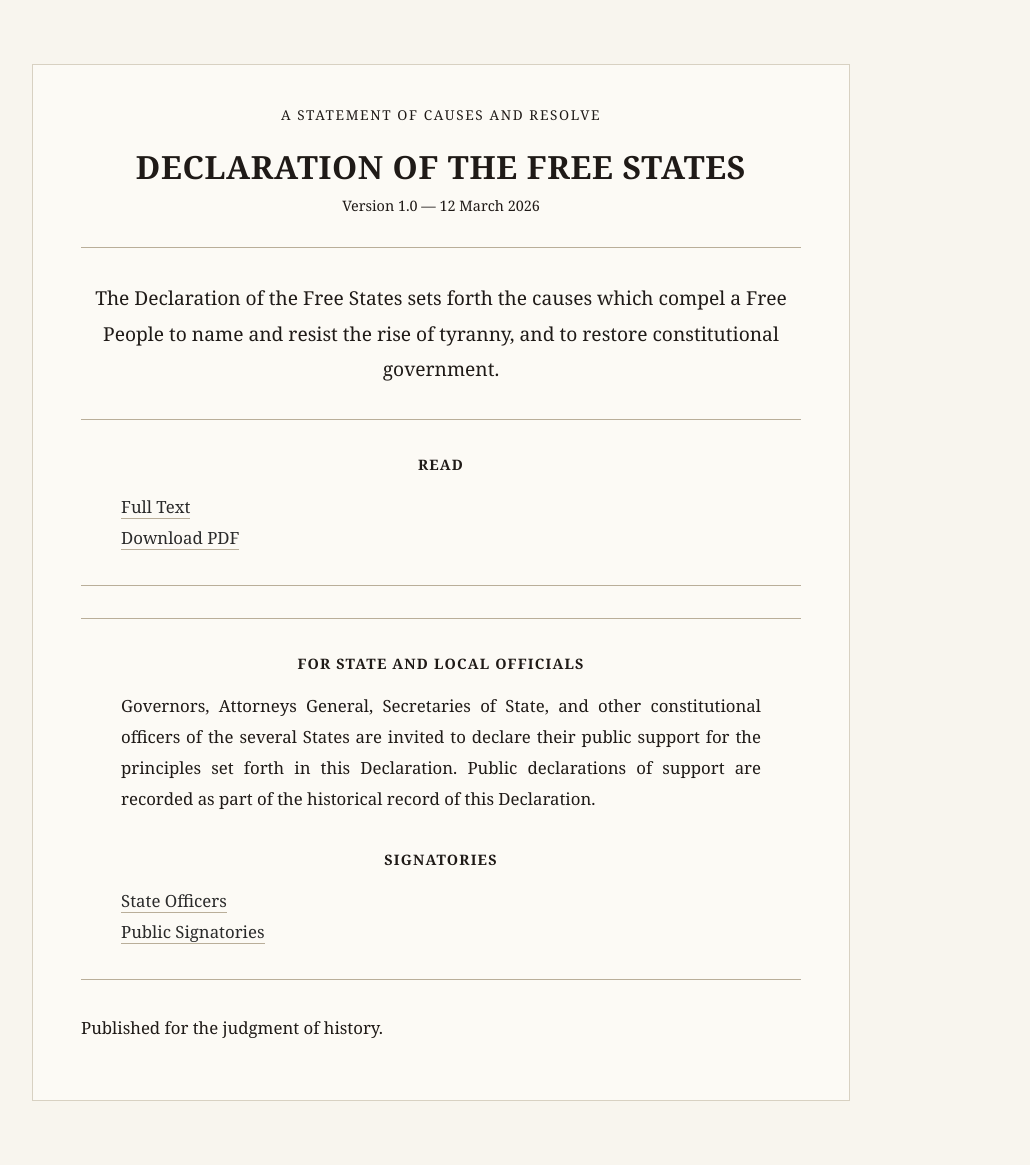
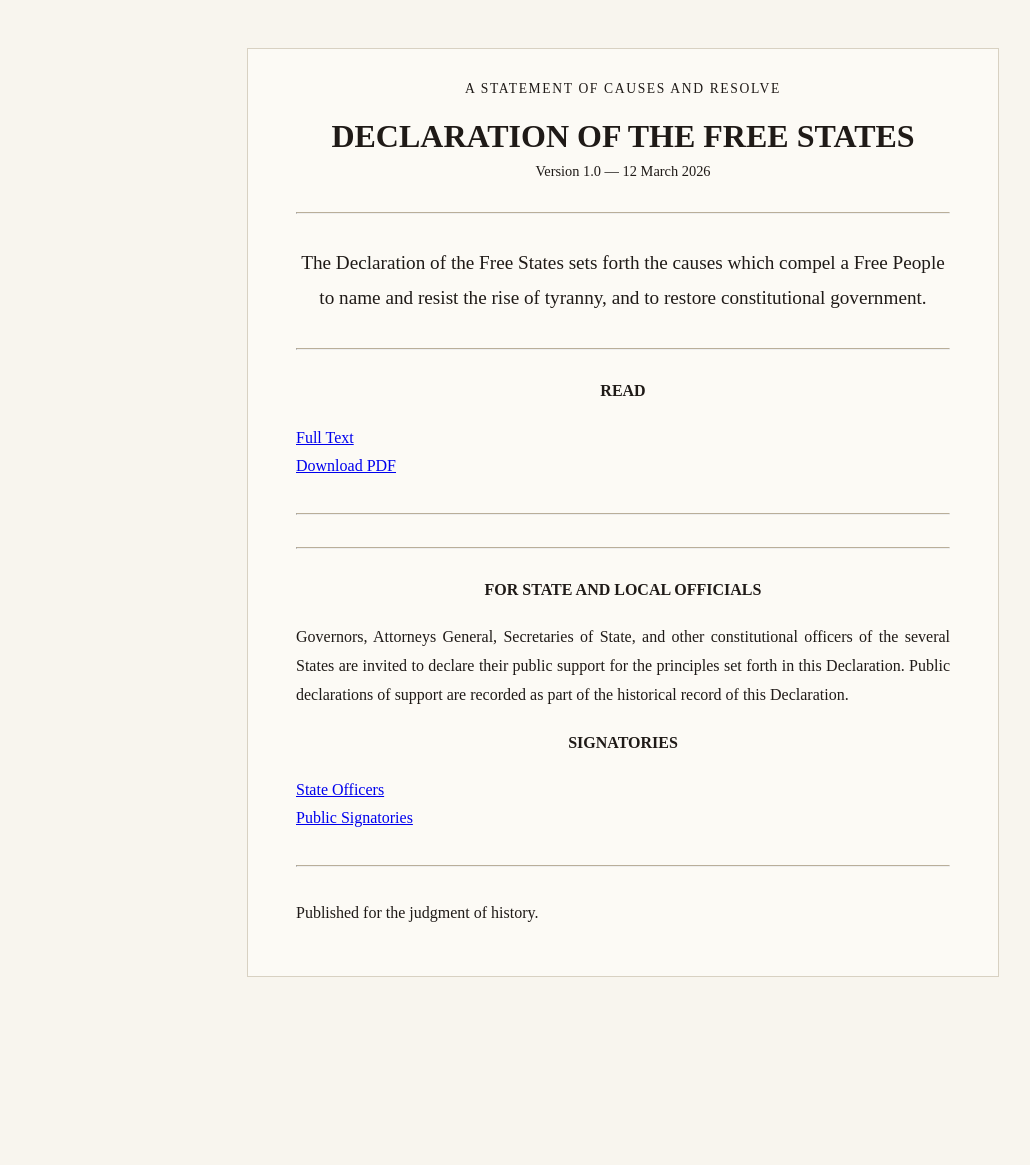
Before and after one commit to thefreestates/declaration-of-the-free-states, a Jekyll site: the page built from index.md, in a window 1280 px wide. Shown: the whole page, without its empty margins (17-1047 px from the left). Built offline with Jekyll 4.4.1, drawn with Linux system fonts in a browser that asks for light colours; after the commit the page ends 1025 px from its top, so only the background shows below that.

Commit message:
Update style.css
restore

```diff
--- a/assets/style.css
+++ b/assets/style.css
@@ -1,20 +1,19 @@
 body {
-  font-family: Georgia, "Times New Roman", serif;
+  background: #f8f5ee;
   color: #1f1a17;
-  background: #f8f5ee;
 }
 
 .page-content,
 .wrapper {
-  max-width: 900px;
+  max-width: 800px;
+  margin: 3rem auto;
+  padding: 0 1.5rem;
 }
 
-.wrapper {
-  max-width: 720px !important;
-  margin: 4rem auto !important;
-  margin-left: auto !important;
-  margin-right: auto !important;
-  padding: 2.5rem 3rem;
+.declaration-wrap {
+  max-width: 760px;
+  margin: 3rem auto;
+  padding: 2rem 3rem;
   background: #fcfaf5;
   border: 1px solid #d8d1c2;
 }
@@ -40,39 +39,20 @@ body {
   font-size: 0.9rem;
 }
 
-h1 {
-  text-align: center;
-  font-size: 1.9rem;
-  letter-spacing: 0.02em;
-  margin-bottom: 0.4rem;
-}
-
-h1 + p {
-  text-align: center;
-  font-size: 0.95rem;
-  margin-top: 0;
-  margin-bottom: 1.8rem;
+.rule {
+  border-top: 1px solid #b9ae99;
+  margin: 2rem 0;
 }
 
 h2 {
   text-align: center;
   text-transform: uppercase;
-  font-size: 0.9rem;
-  letter-spacing: 0.08em;
-  margin-top: 2.2rem;
-  margin-bottom: 1rem;
-  font-variant: small-caps;
+  font-size: 1rem;
+  margin: 1.5rem 0;
 }
 
 p {
-  line-height: 1.85;
-  font-size: 1.05rem;
-  text-align: justify;
-}
-
-.post-content p {
-  line-height: 1.85;
-  font-size: 1.05rem;
+  line-height: 1.8;
   text-align: justify;
 }
 
@@ -80,129 +60,19 @@ p {
   text-align: center;
   font-size: 1.2rem;
 }
-
-.rule {
-  border-top: 1px solid #b9ae99;
-  margin: 2rem 0;
+h1 {
+  text-align: center;
+  margin-bottom: 0.4rem;
 }
 
-hr {
-  border: none;
-  border-top: 1px solid #b9ae99;
-  margin: 2rem 0;
-}
-
-a {
-  color: #2a2a2a;
-  text-decoration: none;
-  border-bottom: 1px solid #b9ae99;
-}
-
-a:hover {
-  border-bottom: 1px solid #1f1a17;
-}
-
-h2 + p {
-  max-width: 640px;
-  margin-left: auto;
-  margin-right: auto;
+h1 + p {
+  text-align: center;
+  margin-top: 0;
+  margin-bottom: 1.5rem;
+  font-size: 1rem;
 }
 
 .closing-block {
   text-align: center;
   margin-top: 2rem;
 }
-
-.support-button {
-  display: inline-block;
-  padding: 0.8rem 1.2rem;
-  border: 1px solid #8d816f;
-  background: #efe8d8;
-  color: #1f1a17;
-  font-size: 1rem;
-  cursor: pointer;
-}
-
-.support-button:hover:enabled {
-  background: #e7dec9;
-}
-
-.support-button:disabled {
-  cursor: default;
-  opacity: 0.8;
-}
-
-.signature-form {
-  margin-top: 2rem;
-}
-
-.signature-form label {
-  display: block;
-  margin-top: 1rem;
-  margin-bottom: 0.35rem;
-  font-size: 1rem;
-  letter-spacing: 0.02em;
-}
-
-.signature-form input[type="text"],
-.signature-form input[type="email"] {
-  width: 100%;
-  box-sizing: border-box;
-  padding: 0.8rem 0.9rem;
-  border: 1px solid #b9ae99;
-  background: #fffdf8;
-  color: #1f1a17;
-  font-size: 1rem;
-  line-height: 1.4;
-}
-
-.signature-form .checkbox {
-  display: flex;
-  align-items: flex-start;
-  gap: 0.6rem;
-  margin-top: 1.25rem;
-  line-height: 1.5;
-}
-
-.signature-form button {
-  margin-top: 1.5rem;
-  padding: 0.8rem 1.2rem;
-  border: 1px solid #8d816f;
-  background: #efe8d8;
-  color: #1f1a17;
-  font-size: 1rem;
-  cursor: pointer;
-}
-
-.signature-form button:hover {
-  background: #e7dec9;
-}
-
-.signatory-list {
-  margin-top: 2rem;
-  padding-left: 1.2rem;
-}
-
-.signatory-list li {
-  margin: 0.65rem 0;
-  line-height: 1.7;
-}
-
-@media print {
-  body {
-    background: white;
-  }
-
-  .wrapper {
-    border: none;
-    margin: 0 !important;
-    padding: 0;
-    max-width: none !important;
-  }
-
-  a {
-    color: black;
-    text-decoration: none;
-    border-bottom: none;
-  }
-}
```
